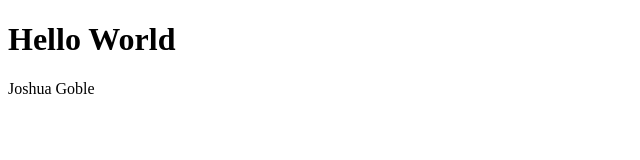
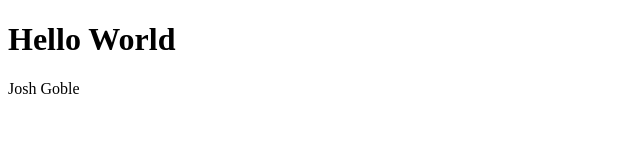
Before and after one commit to jgoble2/jgoble2.github.io, a plain HTML site: page exercises/hello-world/index.html in a window 1280 px wide. Shown: the full height of the page, 0-640 px from the left. Drawn offline with Linux system fonts and the light colour scheme.

Commit message:
Hello World Exercise

```diff
--- a/exercises/hello-world/index.html
+++ b/exercises/hello-world/index.html
@@ -8,6 +8,6 @@
     </head>
     <body>
         <h1>Hello World</h1>
-        <p>Joshua Goble</p>
+        <p>Josh Goble</p>
     </body>
 </html>
```
